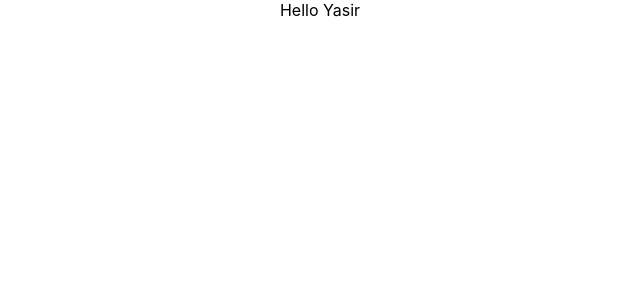
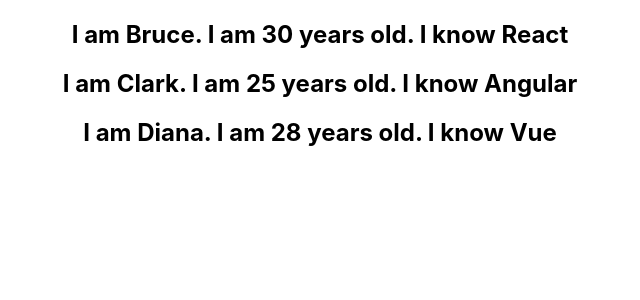
Before and after one commit to YasirAqueel/First-React-App, a React (Create React App) app: page / in a window 1280 px wide. Shown: the top 300 px of the page, without its empty margins (320-960 px from the left). Built offline with nearby package versions, Linux system fonts and the light colour scheme.

Commit message:
Added new files NameList.js Person.js and UserGreeting.js and modified App.js

```diff
--- a/src/App.js
+++ b/src/App.js
@@ -7,7 +7,8 @@
 //import FunctionClick from './components/FunctionClick'
 //import ClassClick from './components/ClassClick'
 //import EventBind from './components/EventBind'
-import UserGreeting from './components/UserGreeting'
+//import UserGreeting from './components/UserGreeting'
+import NameList from './components/NameList'
 
 function App() {
   return (
@@ -24,7 +25,8 @@
       //<FunctionClick />
       //<ClassClick />
       //<EventBind />
-      <UserGreeting />
+      //<UserGreeting />
+      <NameList />
       }
 
     </div>
--- /dev/null
+++ b/src/components/NameList.js
@@ -0,0 +1,33 @@
+import React from 'react'
+import Person from './Person'
+
+function NameList() {
+    const persons = [
+        {
+            id: 1,
+            name: 'Bruce',
+            age: 30,
+            skill: 'React'
+        },
+        {
+            id: 2,
+            name: 'Clark',
+            age: 25,
+            skill: 'Angular'
+        },
+        {
+            id: 3,
+            name: 'Diana',
+            age: 28,
+            skill: 'Vue'
+        }
+    ]
+    const personList = persons.map(person => <Person key = {person.id} person = {person}/>)
+  return (
+    <div>
+     {personList}
+    </div>
+  )
+}
+
+export default NameList
--- /dev/null
+++ b/src/components/Person.js
@@ -0,0 +1,13 @@
+import React from 'react'
+
+function Person({person}) {
+  return (
+    <div>
+      <h2>
+        I am {person.name}. I am {person.age} years old. I know {person.skill}
+    </h2>
+    </div>
+  )
+}
+
+export default Person
--- a/src/components/UserGreeting.js
+++ b/src/components/UserGreeting.js
@@ -40,7 +40,7 @@
 
 // #short-circuit-operator-approach (prefferred 2)
 render(){
-    return this.state.isLoggedIn && <div>Hello Yasir</div>
+    return this.state.isLoggedIn && <div>Hello Yasir Aqueel</div>
 }
 
 }
```
